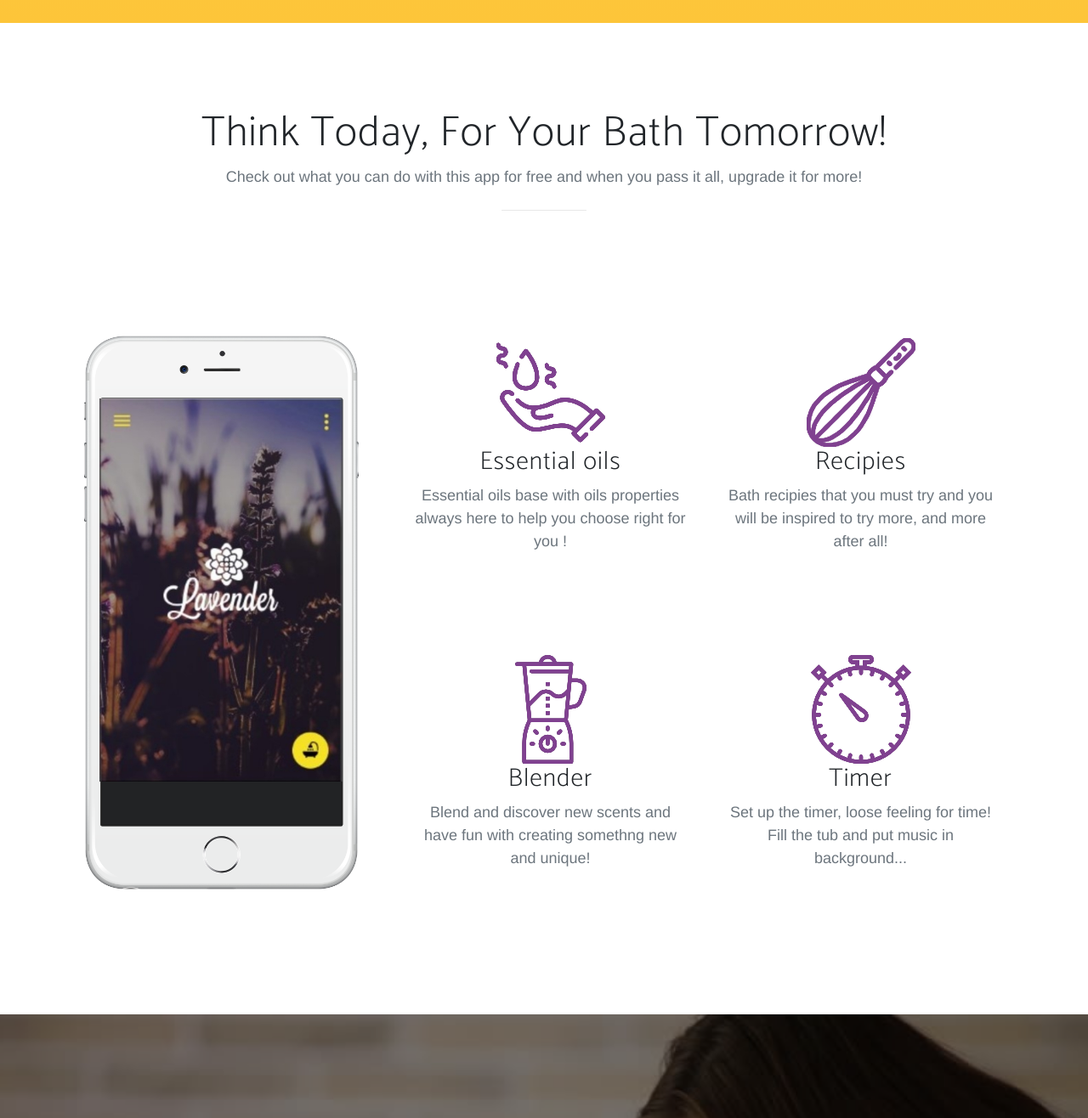
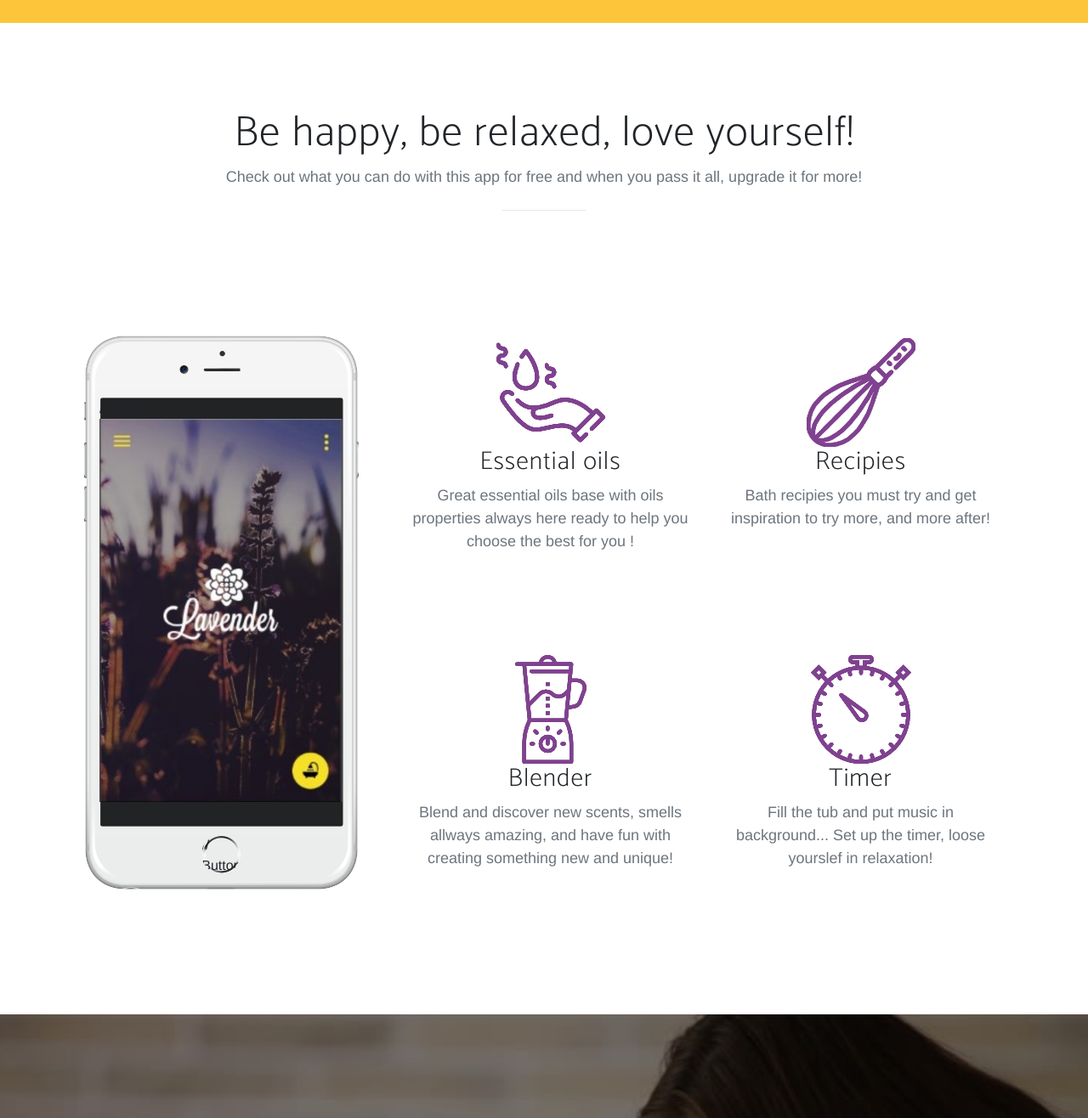
Before and after one commit to KickyK/Lavender-app-website, a plain HTML site: page index.html in a window 1280 px wide. Shown: the part 1440-2756 px from the top of the page at 85% size. Drawn offline with Linux system fonts and the light colour scheme; a web font is replaced by a local one.

Commit message:
Update index.html

```diff
--- a/index.html
+++ b/index.html
@@ -88,7 +88,7 @@
       <div class="container">
         <div class="row">
           <div class="col-md-8 mx-auto">
-            <h2 class="section-heading">Discover what all the buzz about perfect home spa moment is?</h2>
+            <h2 class="section-heading">Discover what is all the buzz about perfect home spa moments?</h2>
             <p>Our app is available on any mobile device! Download now to get started!</p>
             <div class="badges">
               <a class="badge-link" href="#"><img src="img/google-play-badge.svg" alt=""></a>
@@ -102,7 +102,7 @@
     <section class="features" id="features">
       <div class="container">
         <div class="section-heading text-center">
-          <h2>Think Today, For Your Bath Tomorrow!</h2>
+          <h2>Be happy, be relaxed, love yourself!</h2>
           <p class="text-muted">Check out what you can do with this app for free and when you pass it all, upgrade it for more!</p>
           <hr>
         </div>
@@ -112,11 +112,11 @@
               <div class="device-mockup iphone6_plus portrait white">
                 <div class="device">
                   <div class="screen">
-                    <!-- Demo image for screen mockup, you can put an image here, some HTML, an animation, video, or anything else! -->
+                    // Button
                     <img src="img/demo-screen-1.jpg" class="img-fluid" alt="">
                   </div>
                   <div class="button">
-                    <!-- You can hook the "home button" to some JavaScript events or just remove it -->
+                  // Button end
                   </div>
                 </div>
               </div>
@@ -129,14 +129,14 @@
                   <div class="feature-item">
                    <img src="img/essential-oil.png" class="img-fluid" alt="">
                     <h3>Essential oils</h3>
-                    <p class="text-muted">Essential oils base with oils properties always here to help you choose right for you  !</p>
+                    <p class="text-muted">Great essential oils base with oils properties always here ready to help you choose the best for you  !</p>
                   </div>
                 </div>
                 <div class="col-lg-6">
                   <div class="feature-item">
 				  <img src="img/whisk.png" class="img-fluid" alt="">
                     <h3>Recipies</h3>
-                    <p class="text-muted">Bath recipies that you must try and you will be inspired to try more, and more after all!</p>
+                    <p class="text-muted">Bath recipies you must try and get inspiration to try more, and more after!</p>
                   </div>
                 </div>
               </div>
@@ -145,14 +145,14 @@
                   <div class="feature-item">
                   <img src="img/blender.png" class="img-fluid" alt="">
                     <h3>Blender</h3>
-                    <p class="text-muted">Blend and discover new scents and have fun with creating somethng new and unique!</p>
+                    <p class="text-muted">Blend and discover new scents, smells allways amazing, and have fun with creating something new and unique!</p>
                   </div>
                 </div>
                 <div class="col-lg-6">
                   <div class="feature-item">
                   <img src="img/stopwatch.png" class="img-fluid" alt="">
                     <h3>Timer</h3>
-                    <p class="text-muted">Set up the timer, loose feeling for time! Fill the tub and put music in background...</p>
+                     <p class="text-muted">Fill the tub and put music in background... Set up the timer, loose yourslef in relaxation!</p>
                   </div>
                 </div>
               </div>
```
